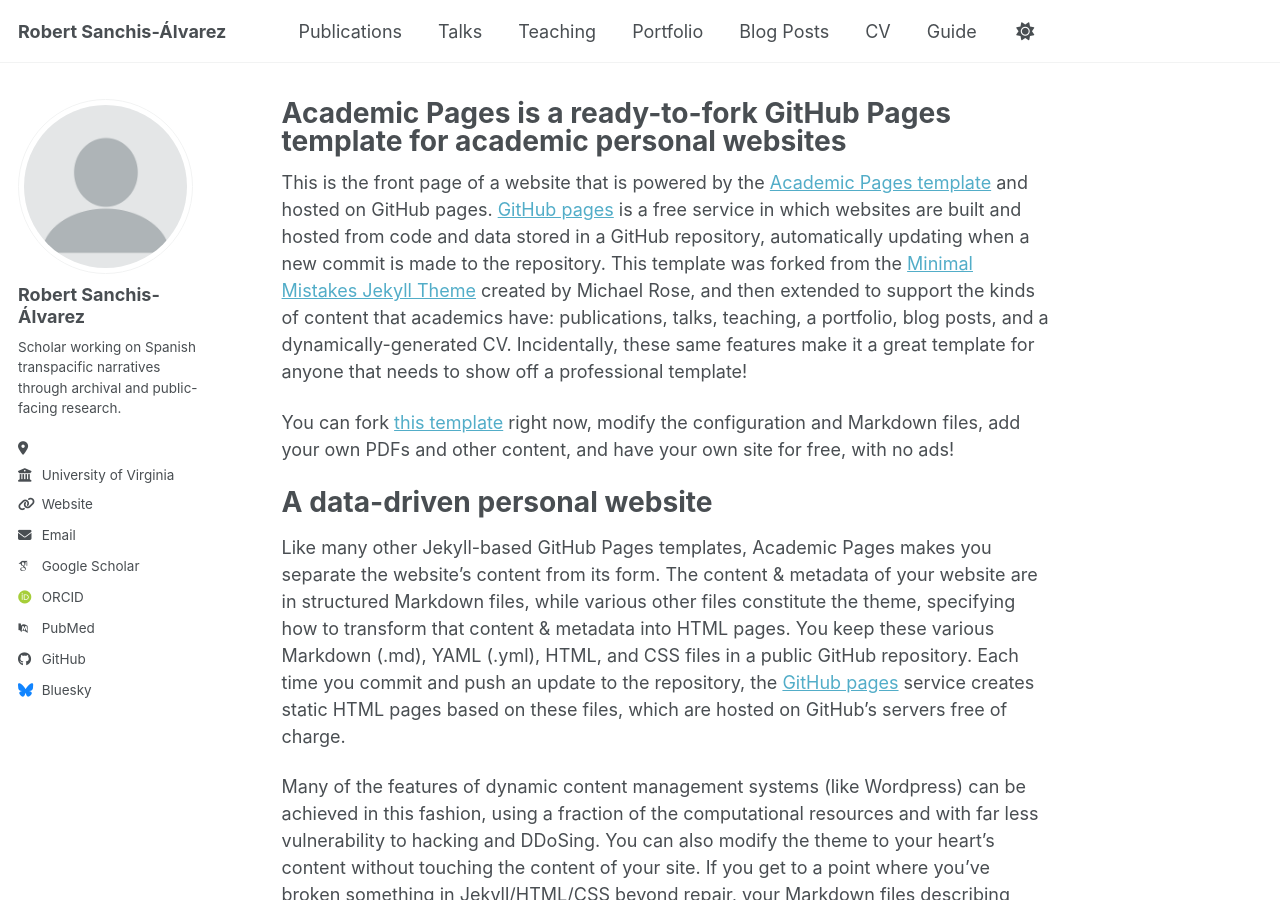
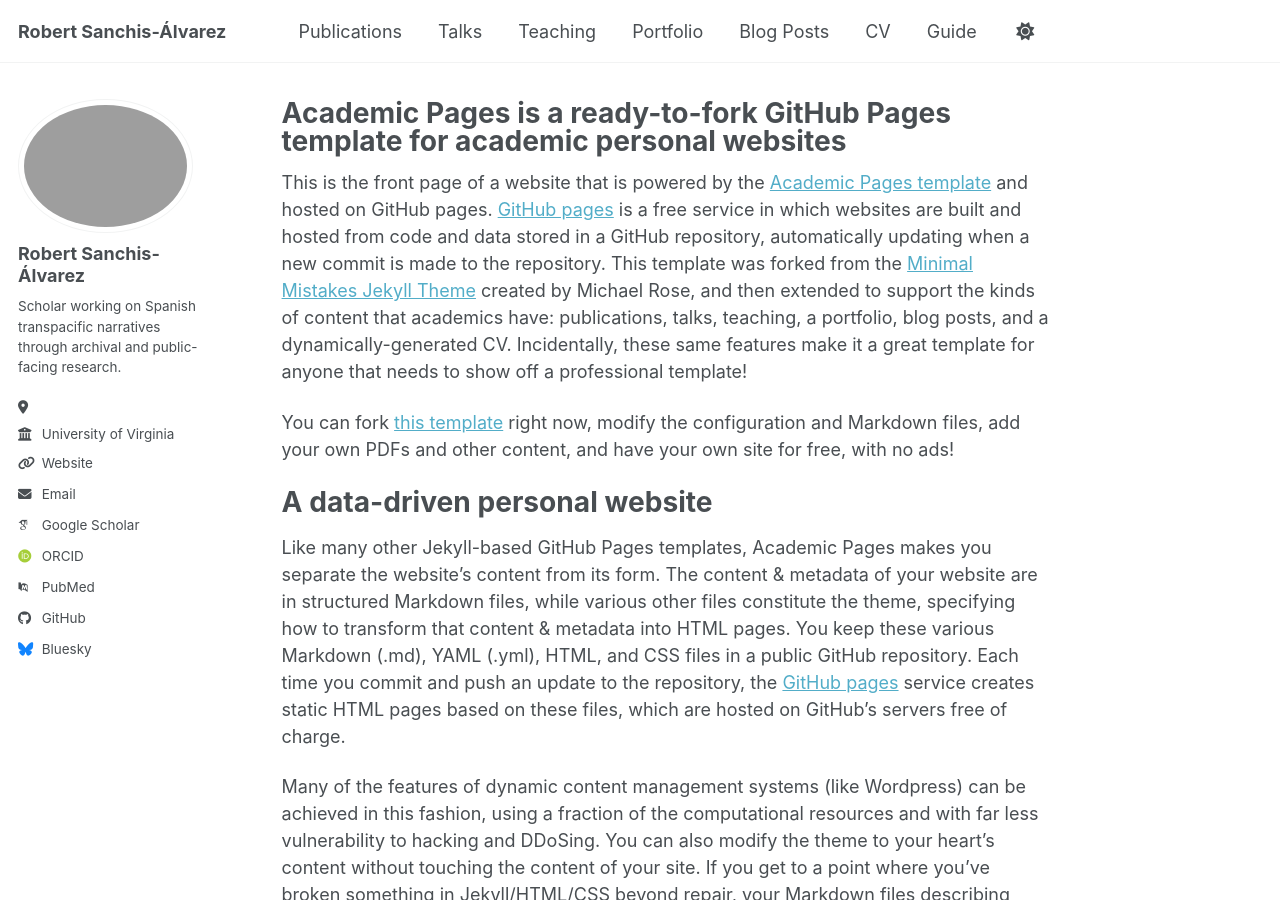
Before and after one commit to robertsanchisalvarez/robertsanchisalvarez.github.io, a Jekyll site: the page built from _pages/about.md, in a window 1280 px wide and 900 px high. Built offline with Jekyll 4.4.1, drawn with Linux system fonts in a browser that asks for light colours; some web fonts are replaced; a script bundle is joined from its source files by our own code; library files that are not in the unit come from our copies.

Commit message:
Update _config.yml

```diff
--- a/_config.yml
+++ b/_config.yml
@@ -23,7 +23,7 @@
 #               Additional customization can be done by editing /_includes/author-profile.html
 author:
   # Biographic information
-  avatar           : "profile.png"
+  avatar           : "jnlj.png"
   name             : "Robert Sanchis-Álvarez"
   pronouns         : # example: "she/her"
   bio              : "Scholar working on Spanish transpacific narratives through archival and public-facing research."
```
